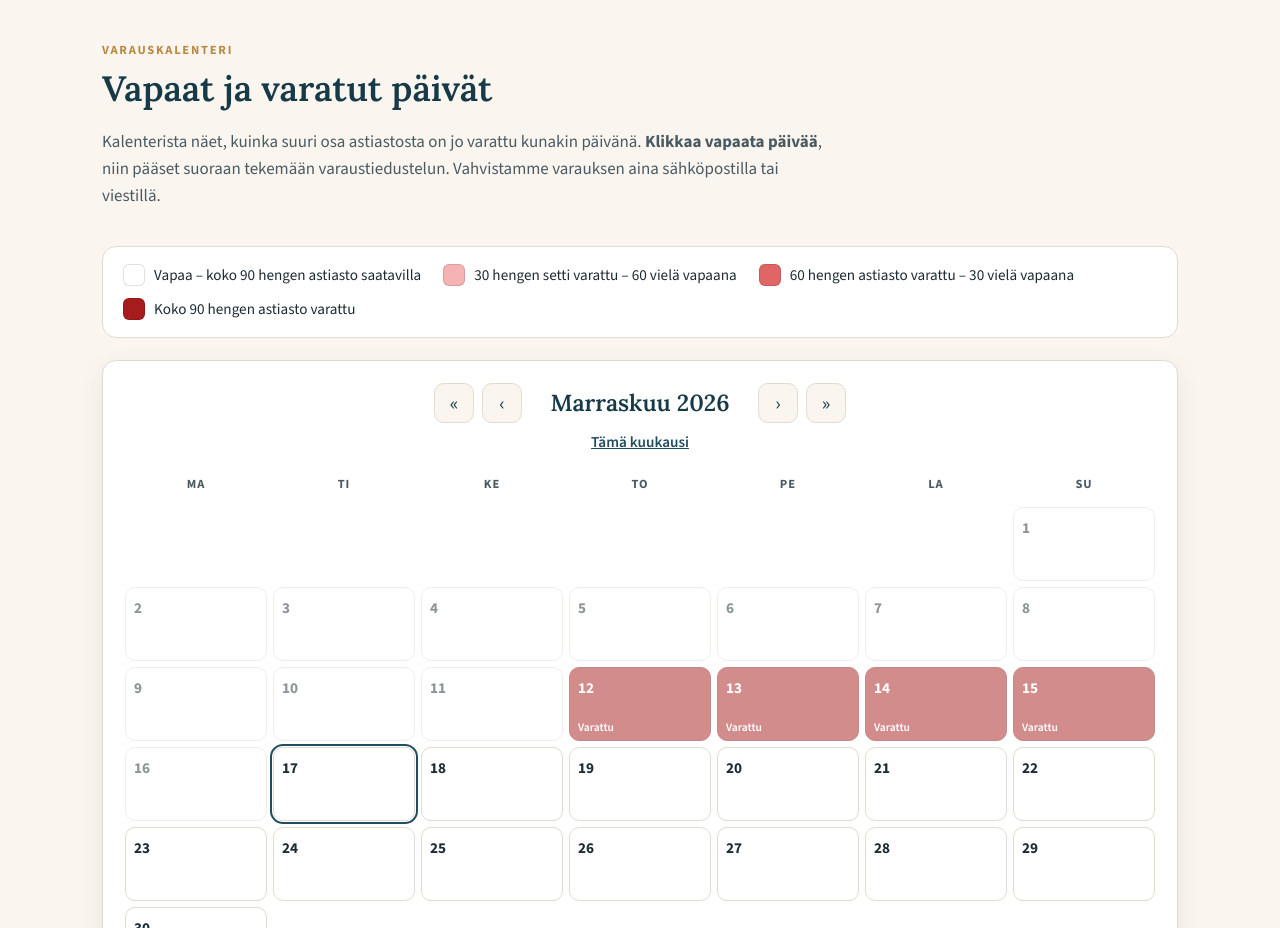
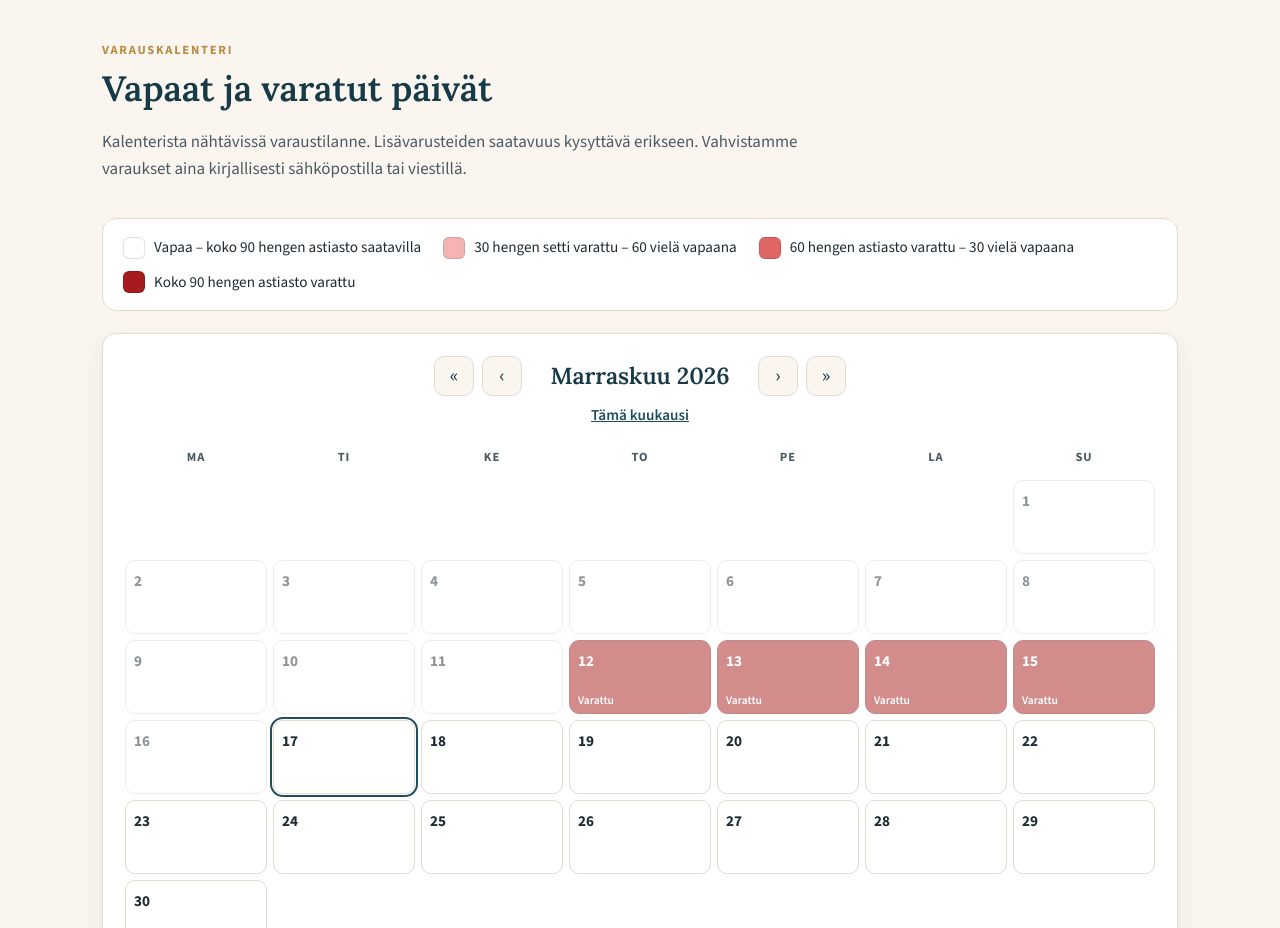
Before and after one commit to JariPeltola/astiavuokraus-lahti, a plain HTML site: page index.html in a window 1280 px wide. Shown: the part 2660-3588 px from the top of the page. Drawn offline with nearby package versions, Linux system fonts and the light colour scheme.

Commit message:
Kalenterin johdantoteksti
Co-Authored-By: Claude Opus 5.5 <noreply@anthropic.com>
Claude-Session: https://claude.ai/code/session_011ujDeykc1njyzY2VWtdSmZ

```diff
--- a/index.html
+++ b/index.html
@@ -183,7 +183,7 @@
       <header class="section-head">
         <p class="eyebrow">Varauskalenteri</p>
         <h2>Vapaat ja varatut päivät</h2>
-        <p>Kalenterista näet, kuinka suuri osa astiastosta on jo varattu kunakin päivänä. <strong>Klikkaa vapaata päivää</strong>, niin pääset suoraan tekemään varaustiedustelun. Vahvistamme varauksen aina sähköpostilla tai viestillä.</p>
+        <p>Kalenterista nähtävissä varaustilanne. Lisävarusteiden saatavuus kysyttävä erikseen. Vahvistamme varaukset aina kirjallisesti sähköpostilla tai viestillä.</p>
       </header>
 
       <div class="legend" aria-label="Värien selitykset">
```
